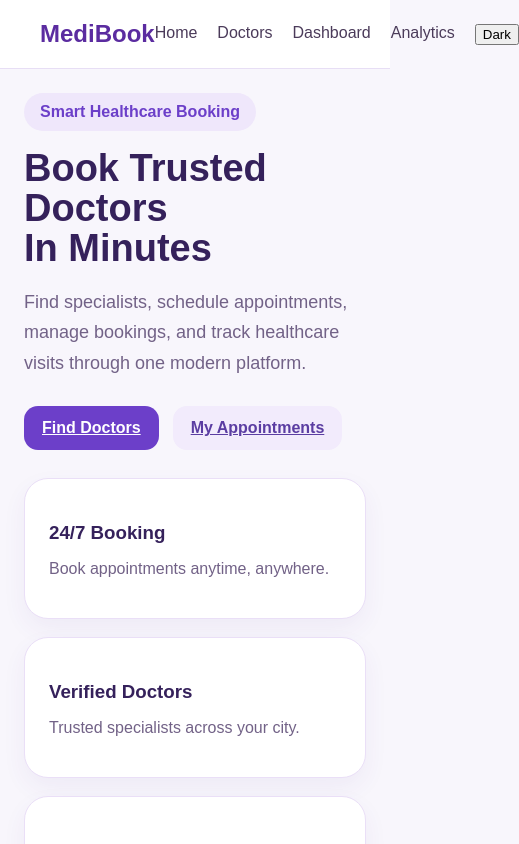
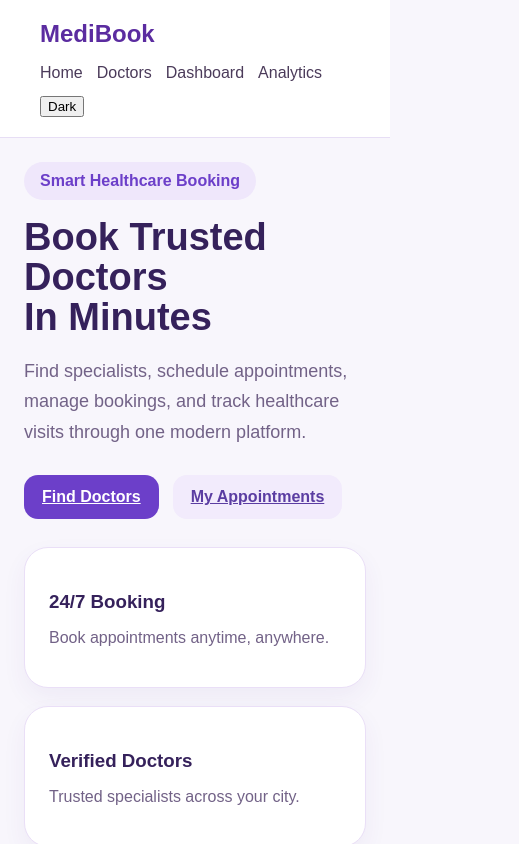
Before and after one commit to harshitasaini631-cyber/Healthcare_appointment_system, a React (Vite) app in the folder healthcare-appointment-system/: page / in a window 390 px wide. Shown: the top 844 px of the page, 519 px wide, since content can reach past the window. Built offline with nearby package versions, Linux system fonts and the light colour scheme.

Commit message:
Improved responsiveness

```diff
--- a/healthcare-appointment-system/src/index.css
+++ b/healthcare-appointment-system/src/index.css
@@ -1484,3 +1484,27 @@ body.dark-mode .error-boundary h1 {
 body.dark-mode .error-boundary p {
   color: #cbbbe7;
 }
+
+@media (max-width: 768px) {
+  nav {
+    flex-direction: column;
+    gap: 16px;
+    align-items: flex-start;
+  }
+
+  .nav-right {
+    width: 100%;
+    flex-direction: column;
+    align-items: flex-start;
+    gap: 14px;
+  }
+
+  .nav-links {
+    flex-wrap: wrap;
+    gap: 14px;
+  }
+
+  .theme-toggle-btn {
+    align-self: flex-start;
+  }
+}
```
